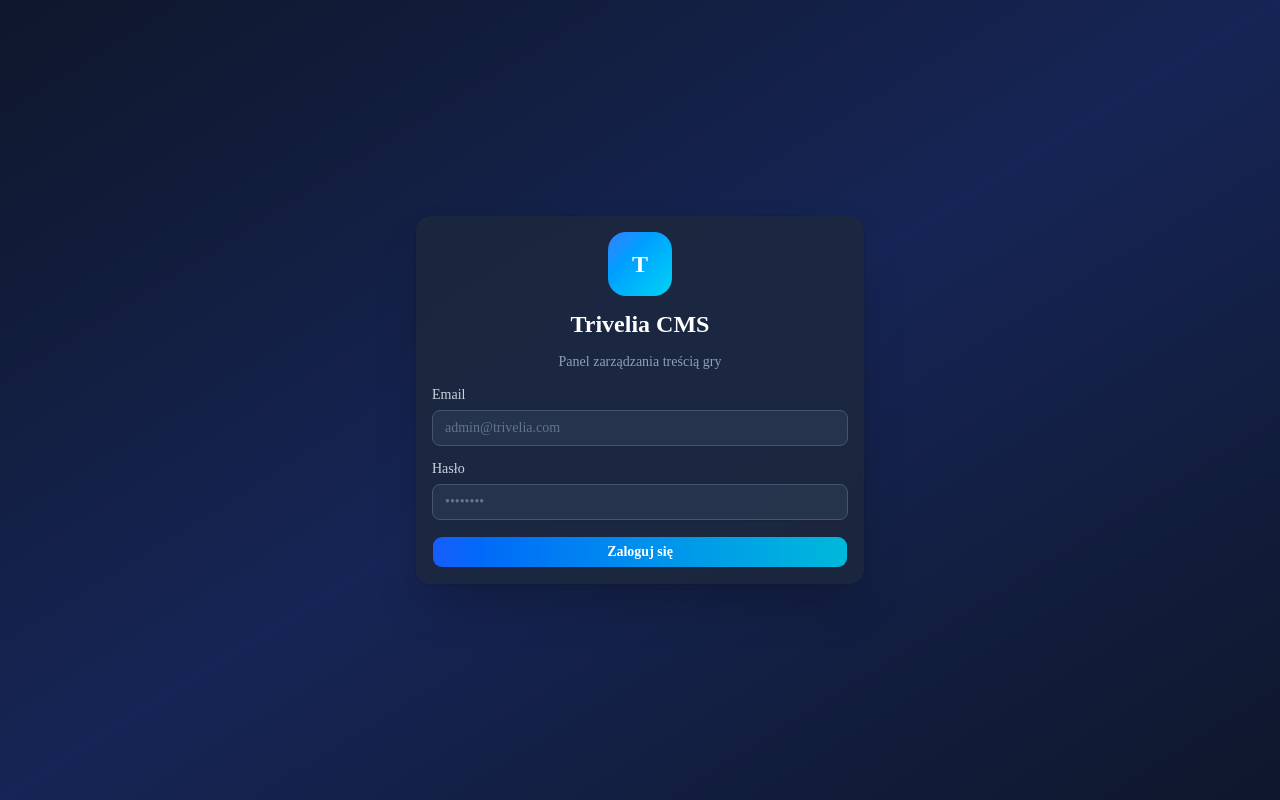
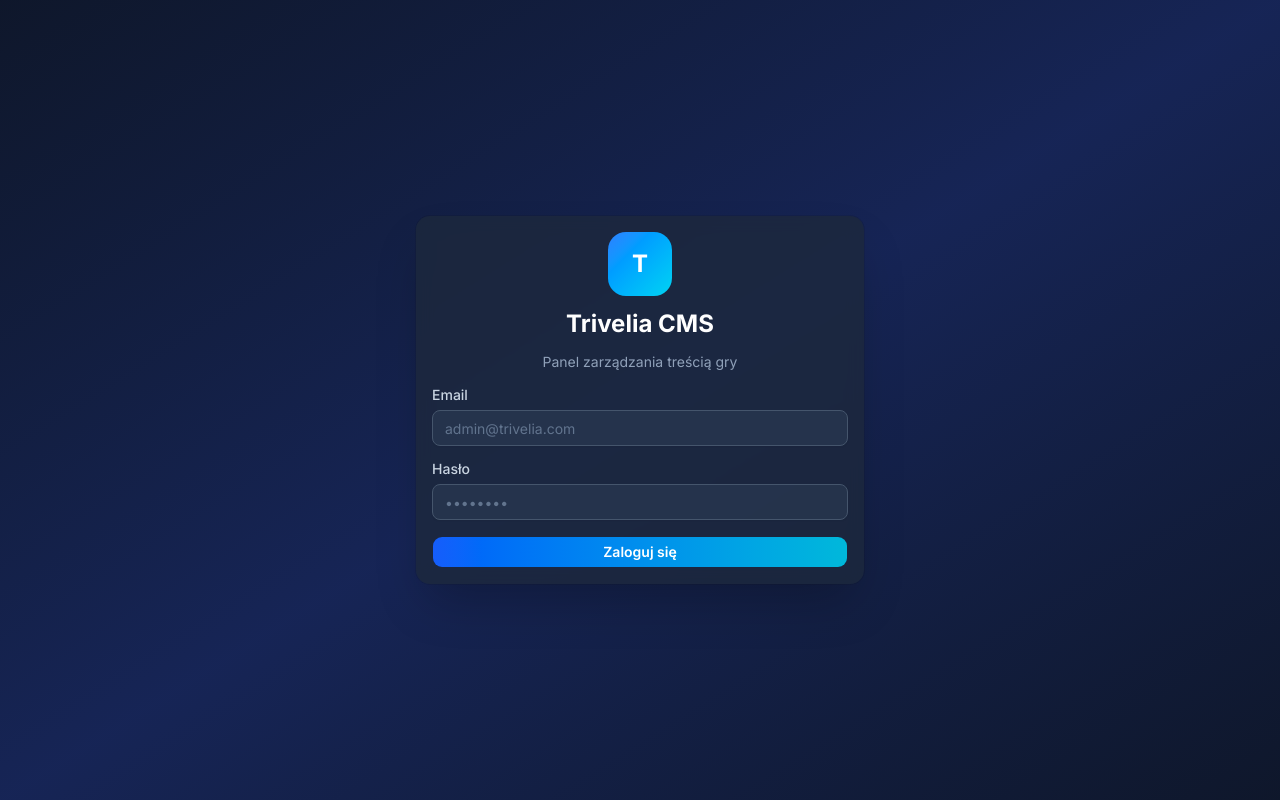
Before and after one commit to lenarcik-arek/trivelia-cms, a Next.js app: page /login in a window 1280 px wide. Built offline with nearby package versions, Linux system fonts and the light colour scheme.

Commit message:
font has benn changed

```diff
--- a/src/app/globals.css
+++ b/src/app/globals.css
@@ -8,7 +8,7 @@
   --color-background: var(--background);
   --color-foreground: var(--foreground);
   --font-sans: var(--font-sans);
-  --font-mono: var(--font-geist-mono);
+  --font-mono: var(--font-mono);
   --font-heading: var(--font-sans);
   --color-sidebar-ring: var(--sidebar-ring);
   --color-sidebar-border: var(--sidebar-border);
--- a/src/app/layout.tsx
+++ b/src/app/layout.tsx
@@ -1,14 +1,14 @@
 import type { Metadata } from "next";
-import { Geist, Geist_Mono } from "next/font/google";
+import { Inter, JetBrains_Mono } from "next/font/google";
 import "./globals.css";
 
-const geistSans = Geist({
-  variable: "--font-geist-sans",
+const inter = Inter({
+  variable: "--font-sans",
   subsets: ["latin"],
 });
 
-const geistMono = Geist_Mono({
-  variable: "--font-geist-mono",
+const mono = JetBrains_Mono({
+  variable: "--font-mono",
   subsets: ["latin"],
 });
 
@@ -25,7 +25,7 @@ export default function RootLayout({
   return (
     <html
       lang="en"
-      className={`${geistSans.variable} ${geistMono.variable} h-full antialiased`}
+      className={`${inter.variable} ${mono.variable} h-full antialiased`}
     >
       <body className="min-h-full flex flex-col">{children}</body>
     </html>
```
